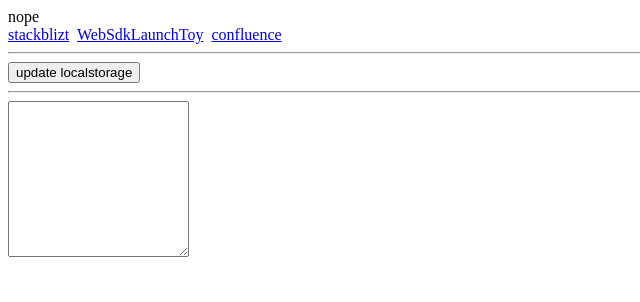
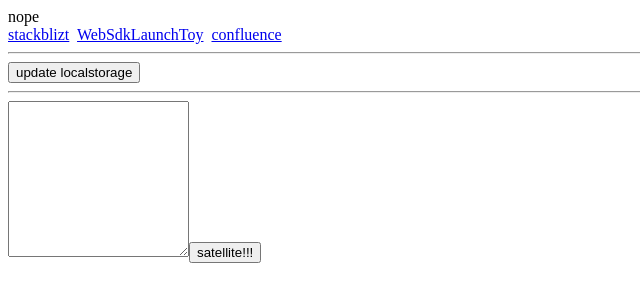
Before and after one commit to mulefish/WebSdkLaunchToy, a React (Create React App) app: page / in a window 1280 px wide. Shown: the top 302 px of the page, without its empty margins (0-640 px from the left). Built offline with nearby package versions, Linux system fonts and the light colour scheme.

Commit message:
workin it

```diff
--- a/src/App.js
+++ b/src/App.js
@@ -34,7 +34,15 @@ function App() {
             setHasLoadedEverything( statuses.READY)
         }
     }, [allScripts.getIsReady()])
-
+    const doSatellite = () => {
+        console.log(" hasLoadedEverything=" + hasLoadedEverything )
+        try {
+        eval(`_satellite.track("lam", { "goat":"penny"       })`)
+        console.log("DO THIS!!")
+        } catch ( failbot) {
+            console.log( failbot)
+        }
+    }
     return (
         <div>
             { hasLoadedEverything }
@@ -49,6 +57,7 @@ function App() {
                 value={textareaValue}
                 onChange={handleTextareaChange}
             />
+            <button onClick={()=>doSatellite()}>satellite!!!</button>
         </div>
     );
 }
```
